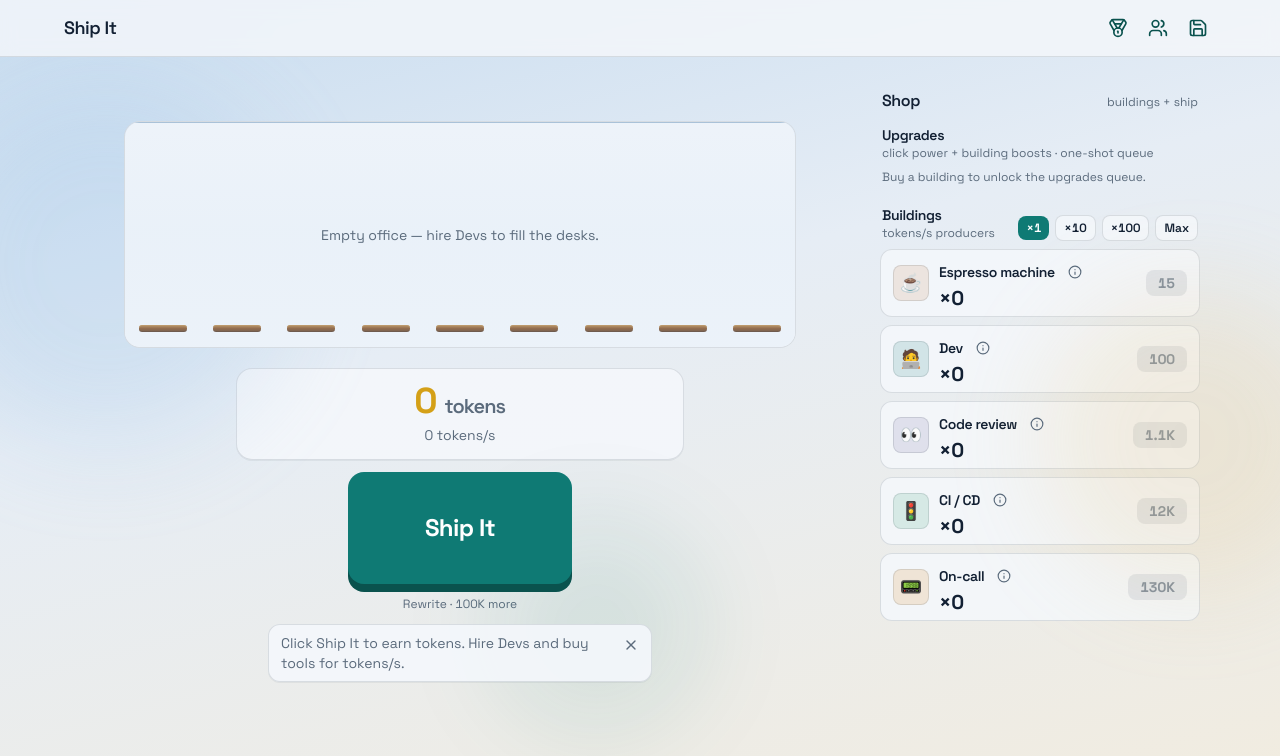
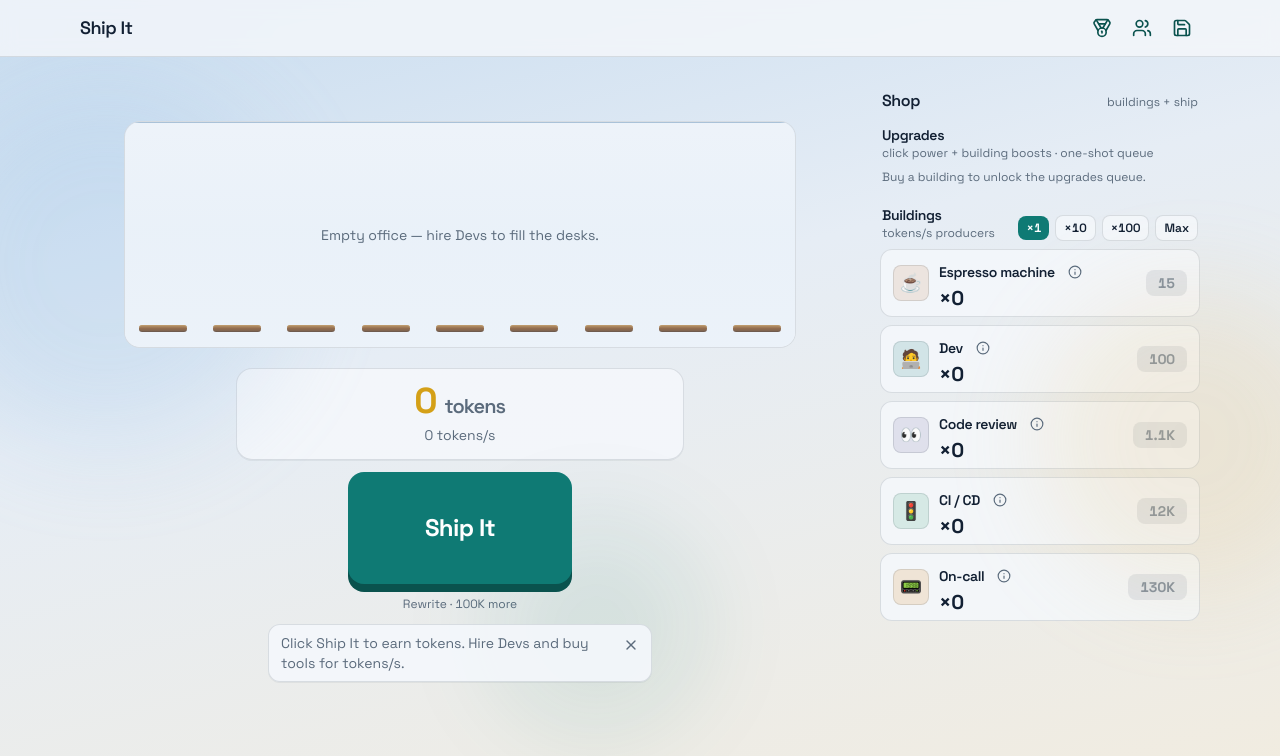
Before and after one commit to joaovictornsv/ship-it, a React (Vite) app: page / in a window 1280 px wide. Shown: the top 756 px of the page. Built offline with nearby package versions, Linux system fonts and the light colour scheme.

Commit message:
Align header and page content gutters
- put px-4 inside max-w-6xl on desktop header and shell banners
- match Achievements / Credits / Play content edges
- document shared gutter rule in ui.md

```diff
--- a/src/app/App.tsx
+++ b/src/app/App.tsx
@@ -38,9 +38,9 @@ export function App() {
       {error ? (
         <div
           role="alert"
-          className="border-b border-[var(--ship-line)] bg-[color-mix(in_srgb,var(--ship-bg-elevated)_94%,transparent)] px-4 py-2 text-sm text-[var(--ship-ink)]"
+          className="border-b border-[var(--ship-line)] bg-[color-mix(in_srgb,var(--ship-bg-elevated)_94%,transparent)] py-2 text-sm text-[var(--ship-ink)]"
         >
-          <p className="mx-auto max-w-6xl text-left">
+          <p className="mx-auto max-w-6xl px-4 text-left">
             Could not restore the previous save ({error}). Starting fresh —
             export backups if you need them.
           </p>
--- a/src/app/AppHeader.tsx
+++ b/src/app/AppHeader.tsx
@@ -62,8 +62,8 @@ export function AppHeader({ view, setView }: AppHeaderProps) {
 
   if (isDesktop) {
     return (
-      <header className="border-b border-[var(--ship-line)] bg-[color-mix(in_srgb,var(--ship-bg-elevated)_82%,transparent)] px-4 py-2.5 backdrop-blur-sm">
-        <div className="mx-auto flex max-w-6xl items-center justify-between gap-4">
+      <header className="border-b border-[var(--ship-line)] bg-[color-mix(in_srgb,var(--ship-bg-elevated)_82%,transparent)] py-2.5 backdrop-blur-sm">
+        <div className="mx-auto flex max-w-6xl items-center justify-between gap-4 px-4">
           <button
             type="button"
             className="text-lg font-semibold tracking-tight text-[var(--ship-ink)] focus-visible:outline focus-visible:outline-2 focus-visible:outline-offset-2 focus-visible:outline-[var(--ship-accent)]"
--- a/src/features/save/SaveUntrustedBanner.tsx
+++ b/src/features/save/SaveUntrustedBanner.tsx
@@ -15,9 +15,9 @@ export function SaveUntrustedBanner() {
   return (
     <div
       role="status"
-      className="border-b border-[var(--ship-line)] border-l-4 border-l-[var(--ship-accent-deep)] bg-[color-mix(in_srgb,var(--ship-bg-elevated)_94%,transparent)] px-4 py-2"
+      className="border-b border-[var(--ship-line)] border-l-4 border-l-[var(--ship-accent-deep)] bg-[color-mix(in_srgb,var(--ship-bg-elevated)_94%,transparent)] py-2"
     >
-      <div className="mx-auto flex max-w-6xl items-start justify-between gap-3 text-left">
+      <div className="mx-auto flex max-w-6xl items-start justify-between gap-3 px-4 text-left">
         <p className="text-sm text-[var(--ship-ink)]">
           This save failed the integrity check. Progress still loaded — treat it
           as untrusted.
```
Also changed, not shown: 1 other file (tests, documents, lock files or other folders).
